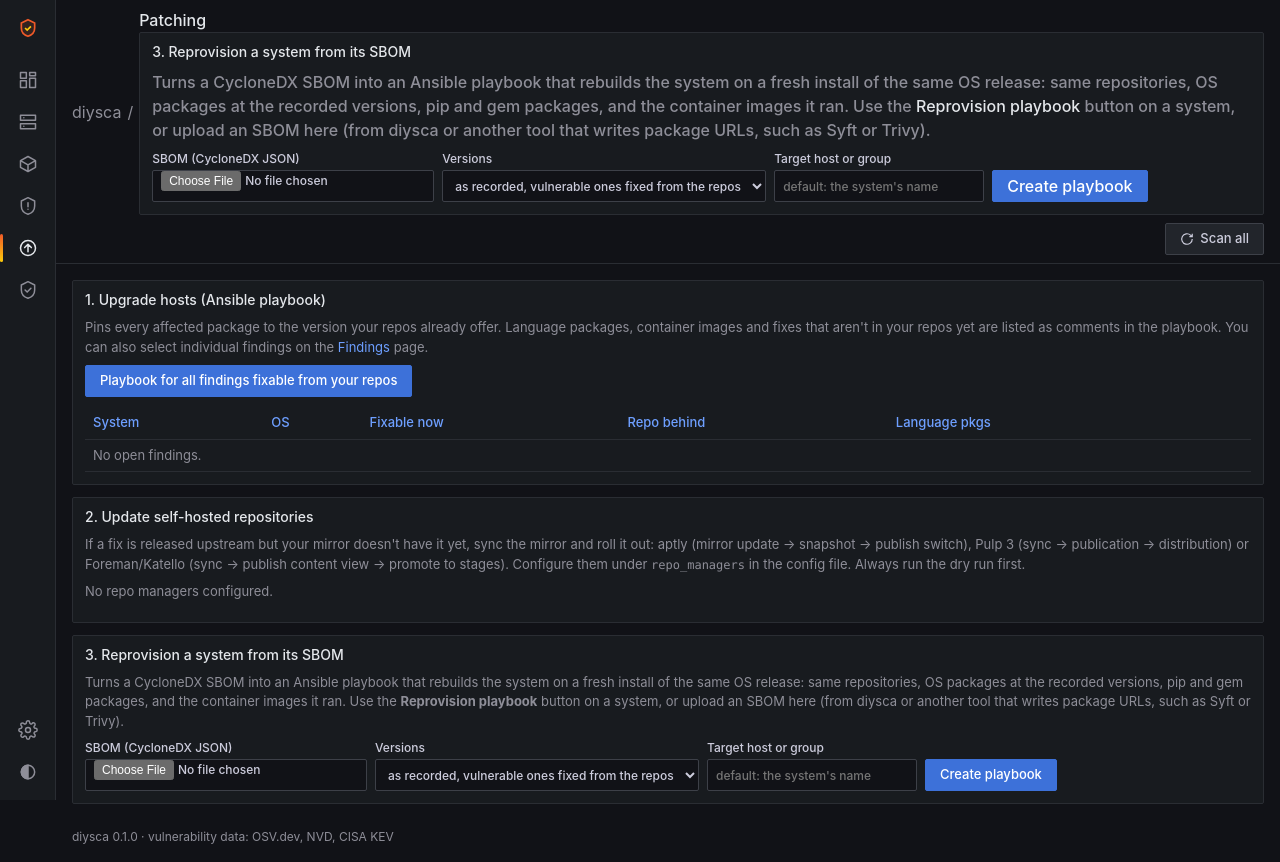
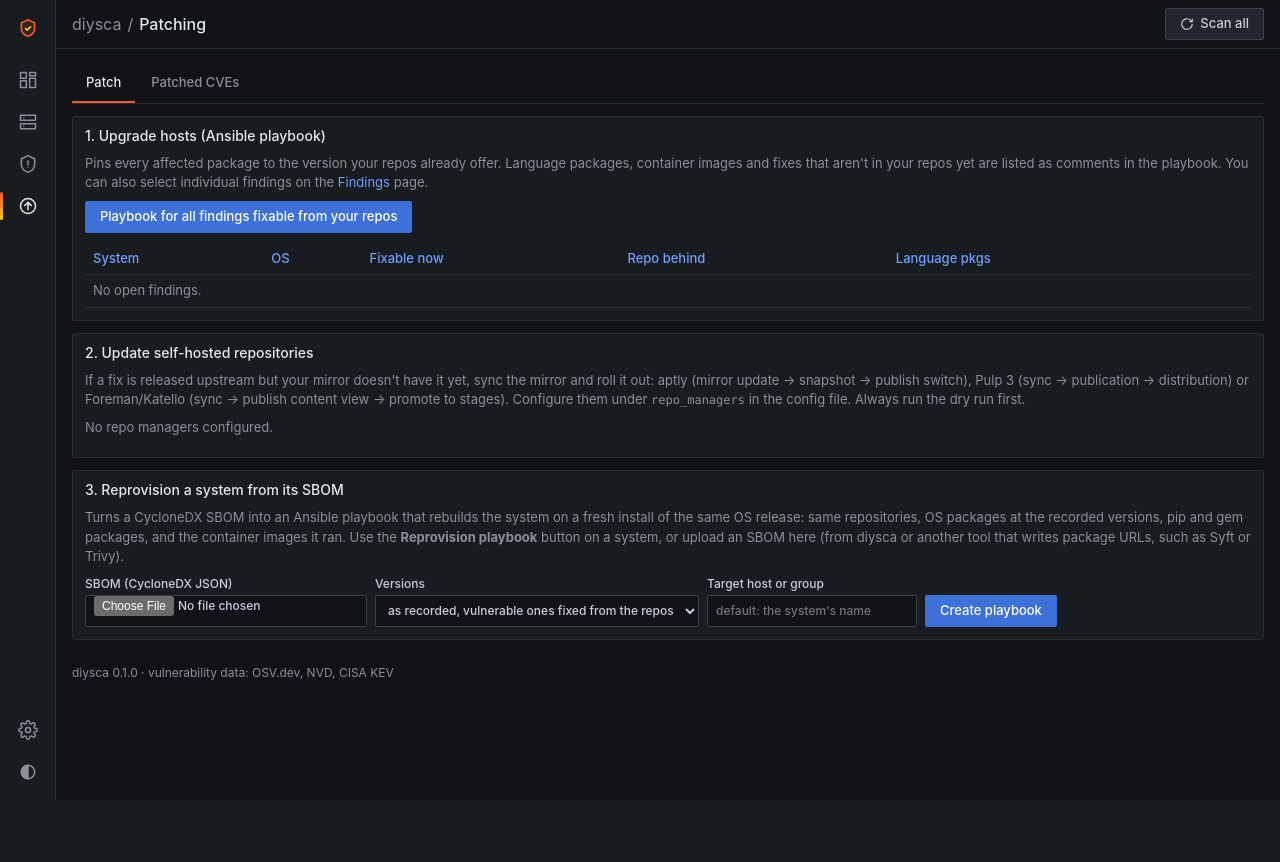
Before and after one commit to killsometimebe4timekillsu/diysca, a FastAPI app: page /patching in a window 1280 px wide. After the commit the page ends 800 px from the top, so only its background shows below. Run offline with FastAPI, Linux system fonts and the light colour scheme; data that the repository does not hold is empty; some libraries are stand-ins or nearby versions.

Commit message:
Menu: merge Packages into Findings and Patched CVEs into Patching as tabs
Also fixes the Patching page title, which had the reprovision form pasted into it.

Co-Authored-By: Claude Opus 5.5 <noreply@anthropic.com>
Claude-Session: https://claude.ai/code/session_01EvBqAR446K39G9188X5Ywk

```diff
--- a/diysca/templates/base.html
+++ b/diysca/templates/base.html
@@ -160,13 +160,11 @@ footer{margin-left:56px;padding:8px 16px 16px;color:var(--muted);font-size:12px}
 {% set nav = [
   ('dashboard', '/', 'Dashboard', 'M3 3h7v7H3zM14 3h7v4h-7zM14 10h7v11h-7zM3 13h7v8H3z'),
   ('systems', '/systems', 'Systems', 'M3 4h18v6H3zM3 14h18v6H3zM7 7h.01M7 17h.01'),
-  ('packages', '/packages', 'Packages', 'M21 8l-9-5-9 5 9 5 9-5zM3 8v8l9 5 9-5V8M12 13v8'),
   ('findings', '/findings', 'Findings', 'M12 2l8 4v6c0 5-3.5 8.5-8 10-4.5-1.5-8-5-8-10V6zM12 8v5M12 16h.01'),
   ('patching', '/patching', 'Patching', 'M12 21a9 9 0 1 0 0-18 9 9 0 0 0 0 18zM12 16.5V8M8 11.5l4-4 4 4'),
-  ('patched', '/patched', 'Patched CVEs', 'M12 2l8 4v6c0 5-3.5 8.5-8 10-4.5-1.5-8-5-8-10V6zM8.5 12l2.5 2.5 4.5-4.5'),
 ] %}
 {% set gear = 'M12 15a3 3 0 1 0 0-6 3 3 0 0 0 0 6zM19.4 15a1.7 1.7 0 0 0 .3 1.8l.1.1a2 2 0 1 1-2.8 2.8l-.1-.1a1.7 1.7 0 0 0-1.8-.3 1.7 1.7 0 0 0-1 1.5V21a2 2 0 1 1-4 0v-.1a1.7 1.7 0 0 0-1.1-1.5 1.7 1.7 0 0 0-1.8.3l-.1.1a2 2 0 1 1-2.8-2.8l.1-.1a1.7 1.7 0 0 0 .3-1.8 1.7 1.7 0 0 0-1.5-1H3a2 2 0 1 1 0-4h.1a1.7 1.7 0 0 0 1.5-1.1 1.7 1.7 0 0 0-.3-1.8l-.1-.1a2 2 0 1 1 2.8-2.8l.1.1a1.7 1.7 0 0 0 1.8.3H9a1.7 1.7 0 0 0 1-1.5V3a2 2 0 1 1 4 0v.1a1.7 1.7 0 0 0 1 1.5 1.7 1.7 0 0 0 1.8-.3l.1-.1a2 2 0 1 1 2.8 2.8l-.1.1a1.7 1.7 0 0 0-.3 1.8V9a1.7 1.7 0 0 0 1.5 1H21a2 2 0 1 1 0 4h-.1a1.7 1.7 0 0 0-1.5 1z' %}
-{% set section = 'settings' if tab is defined else {'system': 'systems', 'finding': 'findings'}.get(page, page) %}
+{% set section = 'settings' if tab is defined else {'system': 'systems', 'finding': 'findings', 'packages': 'findings', 'patched': 'patching'}.get(page, page) %}
 <nav class="side" aria-label="Main">
   <button type="button" class="logo" id="navbtn" aria-label="Show or hide menu names" title="Show or hide menu names"><svg viewBox="0 0 24 24" fill="none" stroke-width="2"><path d="M12 2l8 4v6c0 5-3.5 8.5-8 10-4.5-1.5-8-5-8-10V6z" stroke="#f05a28" fill="rgba(240,90,40,.12)"/><path d="M8.5 12l2.5 2.5 4.5-4.5" stroke="#fbca0a"/></svg><span class="brand">diysca</span></button>
   {% for key, href, label, d in nav %}
--- a/diysca/templates/findings.html
+++ b/diysca/templates/findings.html
@@ -1,6 +1,7 @@
 {% extends "base.html" %}{% import "macros.html" as m %}
 {% block title %}Findings{% endblock %}
 {% block content %}
+{{ m.view_tabs(page) }}
 <div class="card">
 <form class="filters" method="get">
   <label>System<input name="host" value="{{ args.host or '' }}"></label>
--- a/diysca/templates/macros.html
+++ b/diysca/templates/macros.html
@@ -22,3 +22,13 @@
 <a href="{{ href }}" class="{{ 'on' if tab == key }}">{{ label }}</a>{% endfor %}
 </nav>
 {% endmacro %}
+
+{% macro view_tabs(page) %}
+{% set groups = {
+  'findings': ('Findings', [('findings','/findings','Findings'),('packages','/packages','Packages')]),
+  'patching': ('Patching', [('patching','/patching','Patch'),('patched','/patched','Patched CVEs')]) } %}
+{% set g = 'findings' if page in ('findings','packages') else 'patching' %}
+<nav class="tabs" aria-label="{{ groups[g][0] }}">
+{% for key, href, label in groups[g][1] %}<a href="{{ href }}" class="{{ 'on' if page == key }}">{{ label }}</a>{% endfor %}
+</nav>
+{% endmacro %}
--- a/diysca/templates/packages.html
+++ b/diysca/templates/packages.html
@@ -1,6 +1,7 @@
 {% extends "base.html" %}{% import "macros.html" as m %}
 {% block title %}Packages{% endblock %}
 {% block content %}
+{{ m.view_tabs(page) }}
 <div class="card">
 <form class="filters" method="get">
   <label>Package<input name="name" value="{{ args.name or '' }}" placeholder="postgresql*"></label>
--- a/diysca/templates/patched.html
+++ b/diysca/templates/patched.html
@@ -21,6 +21,7 @@
 </details>
 {% endblock %}
 {% block content %}
+{{ m.view_tabs(page) }}
 <div class="grid">
   <div class="stat"><span class="muted">CVEs patched</span><b class="ok">{{ stats.cves }}</b><small>{{ stats.findings }} findings</small></div>
   <div class="stat"><span class="muted">Systems patched</span><b>{{ stats.systems }}</b><small>{{ range == 'last' and 'each at its last patching' or label|lower }}</small></div>
--- a/diysca/templates/patching.html
+++ b/diysca/templates/patching.html
@@ -1,15 +1,7 @@
 {% extends "base.html" %}{% import "macros.html" as m %}
-{% block title %}Patching<div class="card"><h2>3. Reprovision a system from its SBOM</h2>
-<p class="muted">Turns a CycloneDX SBOM into an Ansible playbook that rebuilds the system on a fresh install of the same OS release: same repositories, OS packages at the recorded versions, pip and gem packages, and the container images it ran. Use the <b>Reprovision playbook</b> button on a system, or upload an SBOM here (from diysca or another tool that writes package URLs, such as Syft or Trivy).</p>
-{% if reprovision_error %}<div class="notice bad">{{ reprovision_error }}</div>{% endif %}
-<form method="post" action="/reprovision" enctype="multipart/form-data" class="filters">
-  <label>SBOM (CycloneDX JSON)<input type="file" name="file" accept=".json" required></label>
-  <label>Versions<select name="mode"><option value="fixed">as recorded, vulnerable ones fixed from the repos</option><option value="exact">exactly as recorded</option></select></label>
-  <label>Target host or group<input name="target" placeholder="default: the system's name"></label>
-  <button>Create playbook</button>
-</form></div>
-{% endblock %}
+{% block title %}Patching{% endblock %}
 {% block content %}
+{{ m.view_tabs(page) }}
 {% if result %}
 <div class="card"><h2>{{ 'Dry run' if result.dry_run else 'Run' }}: {{ result.manager }} <span class="{{ 'ok' if result.ok else 'bad' }}">{{ 'OK' if result.ok else 'FAILED' }}</span></h2>
 <table><tr><th>Step</th><th>Detail</th><th>Status</th><th>Info</th></tr>
```
Also changed, not shown: README.md.
